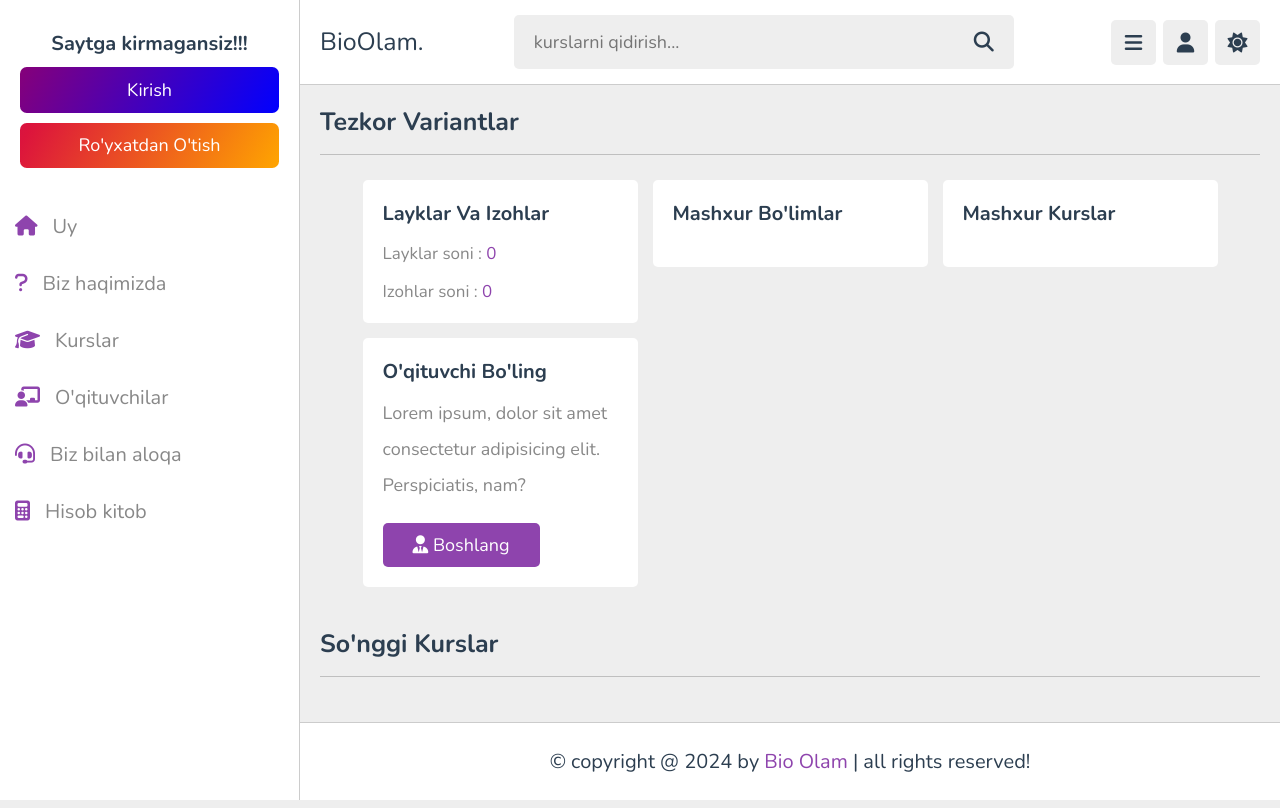
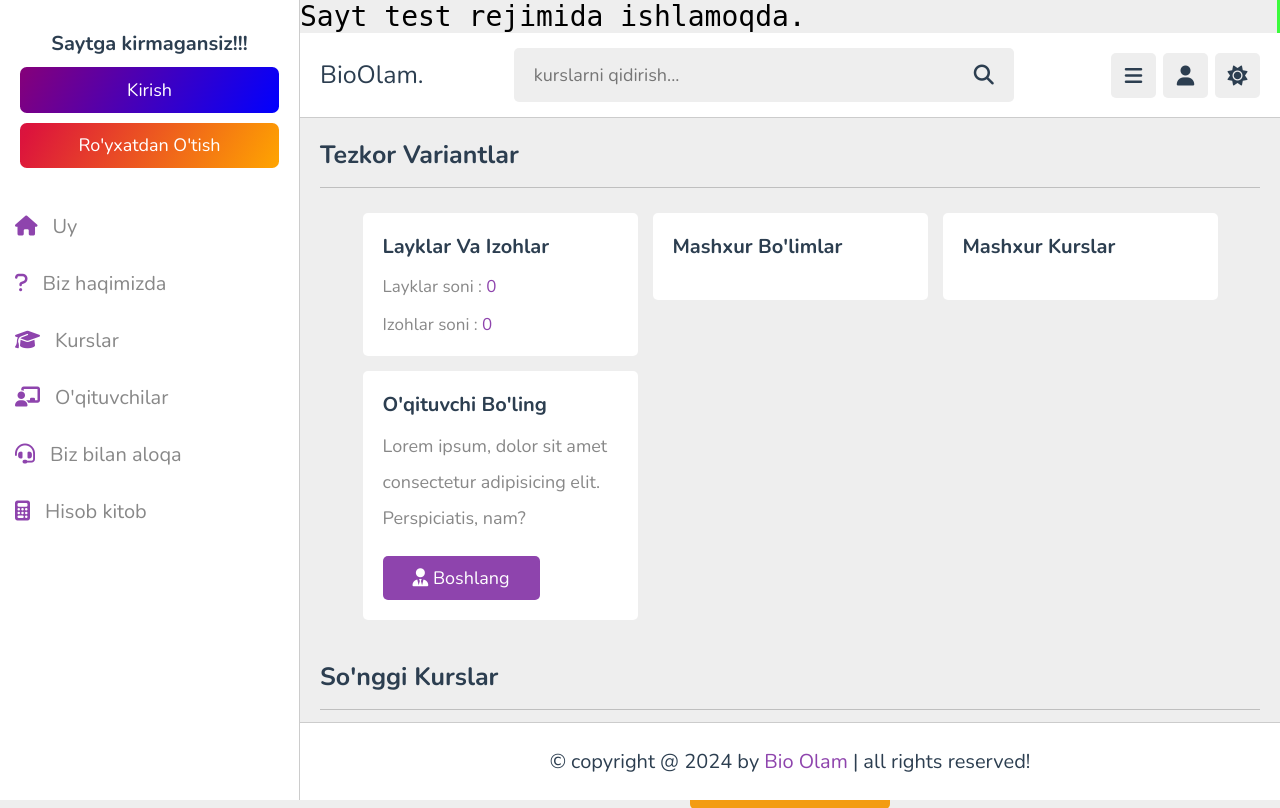
Before and after one commit to Asliddinbek1229/bio-olam-web, a Django app: page / in a window 1280 px wide. Shown: the top 808 px of the page. Run offline with Django 5.2, Linux system fonts and the light colour scheme; data that the repository does not hold is empty; parts of the project's set-up code (start-up, migrations or seed data) failed here and were passed over; some libraries are stand-ins or nearby versions.

Commit message:
added test-mode

```diff
--- a/config/settings.py
+++ b/config/settings.py
@@ -149,6 +149,7 @@ STATICFILES_DIRS = [
 
 MEDIA_URL = "/media/"
 MEDIA_ROOT = '/home/bio-olam-web/media/'
+# MEDIA_ROOT = os.path.join(BASE_DIR, "media")
 
 # AUTH_USER_MODEL = "users.CustomUser"
 
--- /dev/null
+++ b/static/css/test-mode.css
@@ -0,0 +1,68 @@
+.test-mode-effect {
+  border-right: solid 3px rgba(0, 255, 0, .75);
+  white-space: nowrap;
+  overflow: hidden;
+  font-family: 'Source Code Pro', monospace;
+  color: #000000;
+  margin: 0 auto;
+}
+
+/* Animation */
+.test-mode-effect {
+  animation: animated-text 4s steps(29, end) 1s 1 normal both,
+             animated-cursor 600ms steps(29, end) infinite;
+}
+
+/* Text animation */
+@keyframes animated-text {
+  from { width: 0; }
+  to { width: 100%; } /* Kenglikni 100% ga belgilash */
+}
+
+/* Cursor animations */
+@keyframes animated-cursor {
+  from { border-right-color: rgba(0, 255, 0, .75); }
+  to { border-right-color: transparent; }
+}
+
+/* O'lchamlar uchun media queries */
+
+/* Kichik telefonlar (max-width: 320px) */
+@media (max-width: 320px) {
+  .test-mode-effect {
+    font-size: 16px; /* Kichik ekranlarda font o'lchami */
+    width: 90%; /* Kenglik 90% */
+  }
+}
+
+/* O'rta telefonlar (max-width: 480px) */
+@media (max-width: 480px) {
+  .test-mode-effect {
+    font-size: 18px; /* O'rta telefonlar uchun font o'lchami */
+    width: 85%; /* Kenglik 85% */
+  }
+}
+
+/* Katta telefonlar va kichik planshetlar (max-width: 768px) */
+@media (max-width: 768px) {
+  .test-mode-effect {
+    font-size: 20px; /* Katta telefonlar uchun font o'lchami */
+    width: 80%; /* Kenglik 80% */
+  }
+}
+
+/* Katta planshetlar (max-width: 1024px) */
+@media (max-width: 1024px) {
+  .test-mode-effect {
+    font-size: 24px; /* Katta planshetlar uchun font o'lchami */
+    width: 75%; /* Kenglik 75% */
+  }
+}
+
+/* Stol kompyuterlari (min-width: 1025px) */
+@media (min-width: 1025px) {
+  .test-mode-effect {
+    font-size: 28px; /* Stol kompyuterlari uchun font o'lchami */
+    width: 520px; /* Aniq kenglik */
+  }
+}
--- a/templates/base.html
+++ b/templates/base.html
@@ -14,6 +14,7 @@
    <!-- custom css file link  -->
    <link rel="stylesheet" href="{% static 'css/style.css' %}">
    <link rel="stylesheet" href="{% static 'css/my_style.css' %}">
+   <link rel="stylesheet" href="{% static 'css/test-mode.css' %}">
    <link rel="stylesheet" href="{% static 'css/admin_drop.css' %}">
    <link type="text/css" href="{% static 'sweetalert2/sweetalert2.min.css' %}">
    <script src="https://code.jquery.com/jquery-3.5.1.min.js"></script>
@@ -24,6 +25,10 @@
 
 </head>
 <body>
+
+
+<p class="test-mode-effect">Sayt test rejimida ishlamoqda.</p>
+
 
 <header class="header">
 
```
